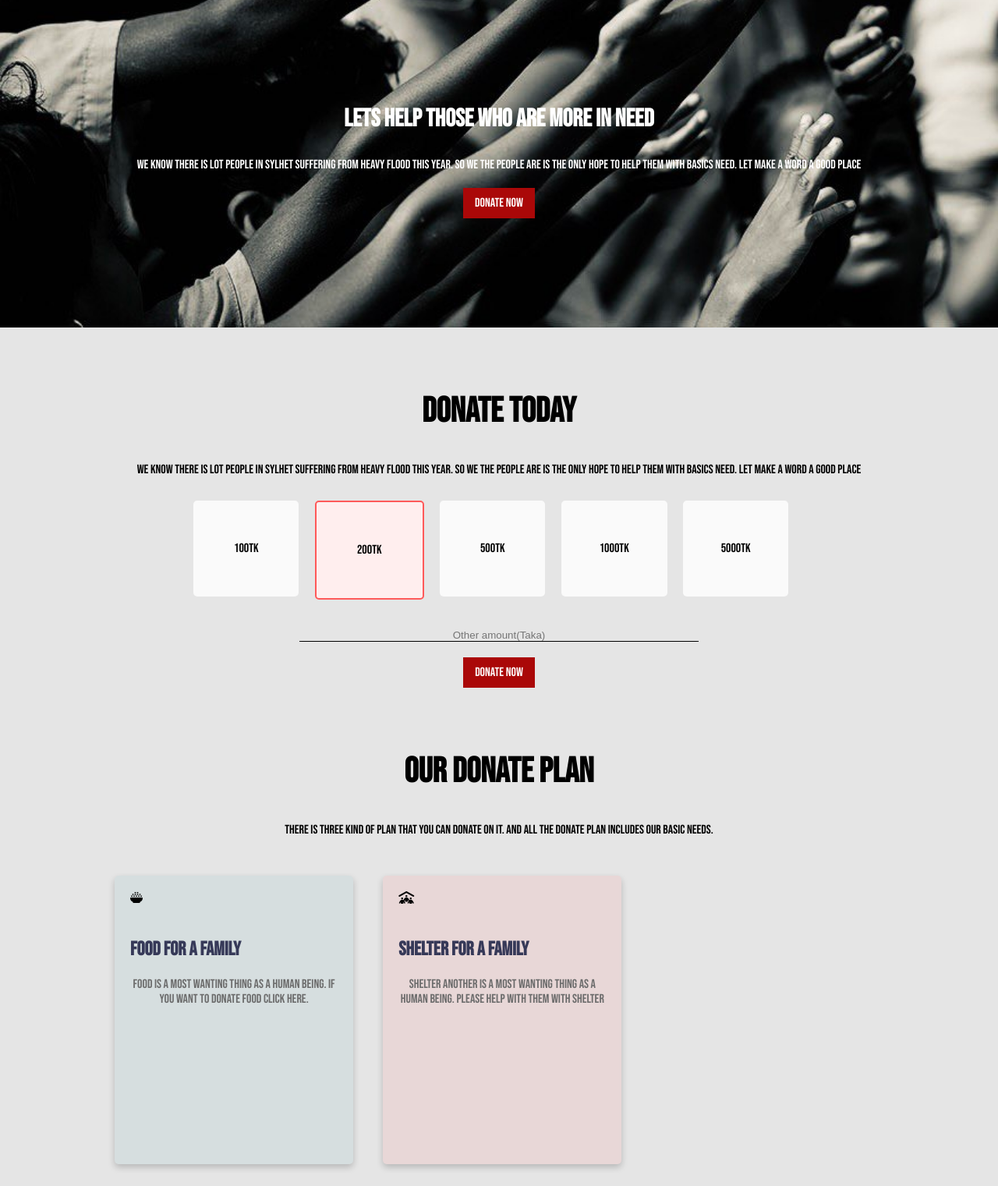
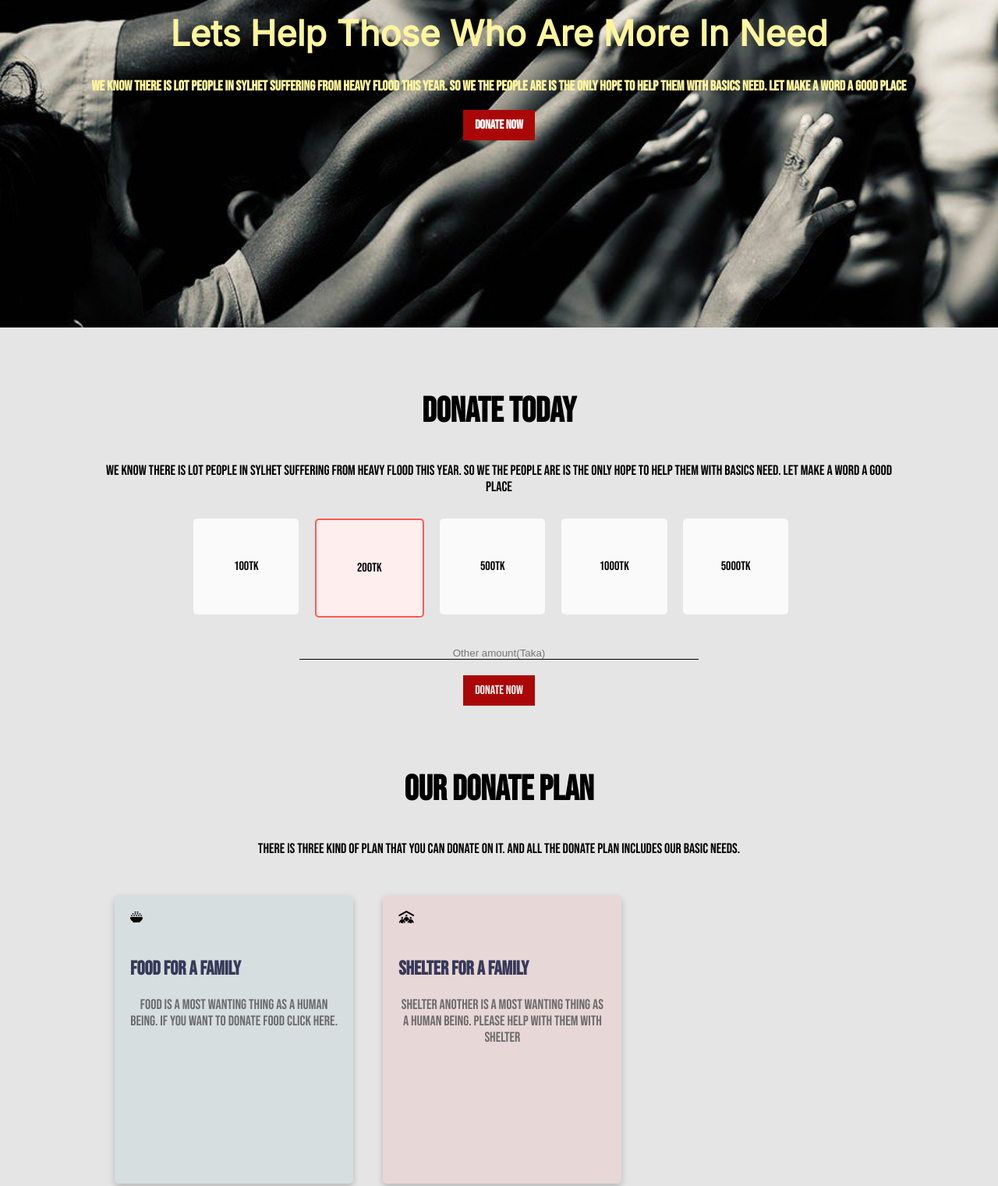
Before and after one commit to riadleon/Donate_today_A1, a plain HTML site: page index.html in a window 1280 px wide. Shown: the part 380-1901 px from the top of the page at 78% size. Drawn offline with Linux system fonts and the light colour scheme.

Commit message:
arektu choto kore css done korlam

```diff
--- a/index.html
+++ b/index.html
@@ -11,6 +11,7 @@
     <link rel="preconnect" href="https://fonts.gstatic.com" crossorigin>
     <link href="https://fonts.googleapis.com/css2?family=Lobster&display=swap" rel="stylesheet">
     <link href="https://fonts.googleapis.com/css2?family=Bebas+Neue&display=swap" rel="stylesheet">
+    <link href="https://fonts.googleapis.com/css2?family=Inter&display=swap" rel="stylesheet">
     <link rel="stylesheet" href="https://cdnjs.cloudflare.com/ajax/libs/font-awesome/6.1.1/css/all.min.css">
 </head>
 
@@ -18,8 +19,9 @@
     <!-- Header -->
     <header>
         <div class="header-content">
-            <h1>Lets Help Those Who Are More In Need</h1>
-            <p>We know there is lot people in sylhet suffering from heavy flood this year. So we the people are is the
+            <h1 style="font-size: 45px;">Lets Help Those Who Are More In Need</h1>
+            <p style="font-size: 18px;">We know there is lot people in sylhet suffering from heavy flood this year. So
+                we the people are is the
                 only hope to help them with basics need. Let make a word a good place</p>
             <a href="#" class="btn">Donate Now</a>
         </div>
@@ -34,7 +36,8 @@
         <div class="Donate-area">
             <h1 style="text-align: center;  font-size: 45px;">Donate Today</h1>
             <br><br>
-            <p>We know there is lot people in sylhet suffering from heavy flood this year. So we the people are is the
+            <p style="font-size: 18px;">We know there is lot people in sylhet suffering from heavy flood this year. So
+                we the people are is the
                 only hope to help them with basics need. Let make a word a good place</p>
         </div>
         <div class="donation-amount">
@@ -75,7 +78,8 @@
             <div class="Donate-area">
                 <h1 style="text-align: center;  font-size: 45px;">Our Donate Plan</h1>
                 <br><br>
-                <p>There is three kind of plan that you can donate on it. And all the donate plan includes our basic
+                <p style="font-size: 18px;">There is three kind of plan that you can donate on it. And all the donate
+                    plan includes our basic
                     needs.
                 </p>
             </div>
@@ -85,7 +89,8 @@
                     <div class="container">
                         <i class="fa-solid fa-bowl-rice"></i>
                         <h3>Food for a family</h3>
-                        <p>Food is a most wanting thing as a human being. If you want to donate food click here.</p>
+                        <p style="font-size: 18px;">Food is a most wanting thing as a human being. If you want to donate
+                            food click here.</p>
                     </div>
                 </div>
 
@@ -94,7 +99,8 @@
                     <div class="container">
                         <i class="fa-solid fa-people-roof"></i>
                         <h3>Shelter for a family</h3>
-                        <p>Shelter another is a most wanting thing as a human being. Please help with them with shelter
+                        <p style="font-size: 18px;">Shelter another is a most wanting thing as a human being. Please
+                            help with them with shelter
                         </p>
                     </div>
                 </div>
@@ -104,7 +110,7 @@
                     <div class="container">
                         <i class="fa-solid fa-graduation-cap"></i>
                         <h3>Education for a child</h3>
-                        <p>Education is also very important thing as a human being. .</p>
+                        <p style="font-size: 18px;">Education is also very important thing as a human being. .</p>
                     </div>
                 </div>
             </div>
@@ -162,31 +168,11 @@
             </div>
         </div>
 
-
-
-
-
-
-
-
     </section>
 
+    <!-- About section end-->
 
-
-
-
-
-    <!-- About section -->
-
-
-
-
-
-
-
-
-
-
+    <!--footer section start-->
 
     <footer class="footer">
         <div class="container">
@@ -194,6 +180,7 @@
             <span class="footer-span">Riad Shalahin Leon.I’m gonna do it</span>
         </div>
     </footer>
+    <!-- footer section end-->
 
 
 </body>
--- a/style.css
+++ b/style.css
@@ -24,10 +24,10 @@ header {
 }
 
 .header-content {
-    margin-bottom: 150px;
-    color: rgb(255, 255, 255);
+    margin-bottom: 250px;
+    color: rgb(255, 245, 158);
     text-align: center;
-    font-weight: 700px;
+    font-weight: bolder;
 
 }
 
@@ -36,6 +36,10 @@ p {
     text-align: center;
     text-decoration: solid;
     margin-bottom: 30px;
+}
+
+.header-content h1 {
+    font-family: 'Inter', sans-serif;
 }
 
 .btn {
```
